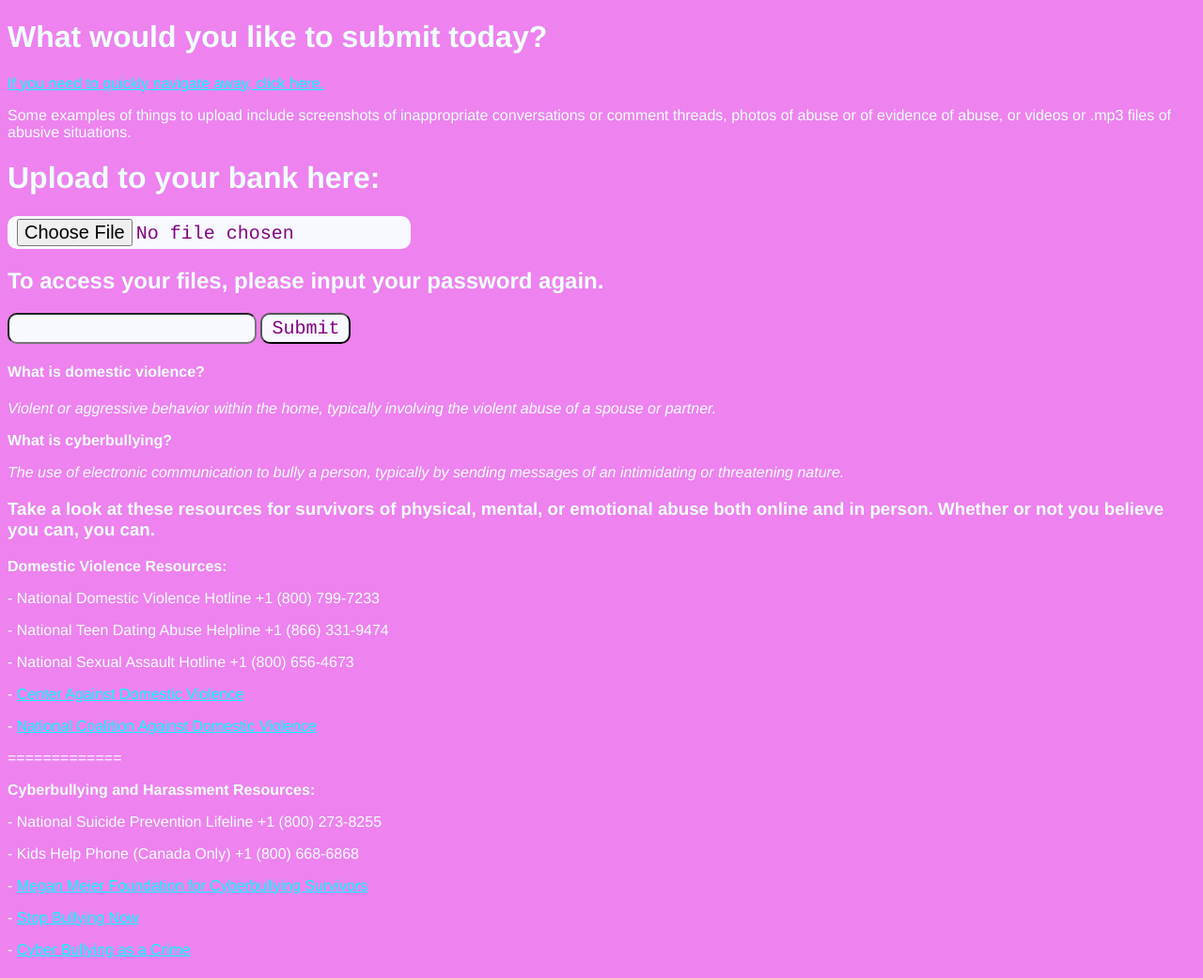
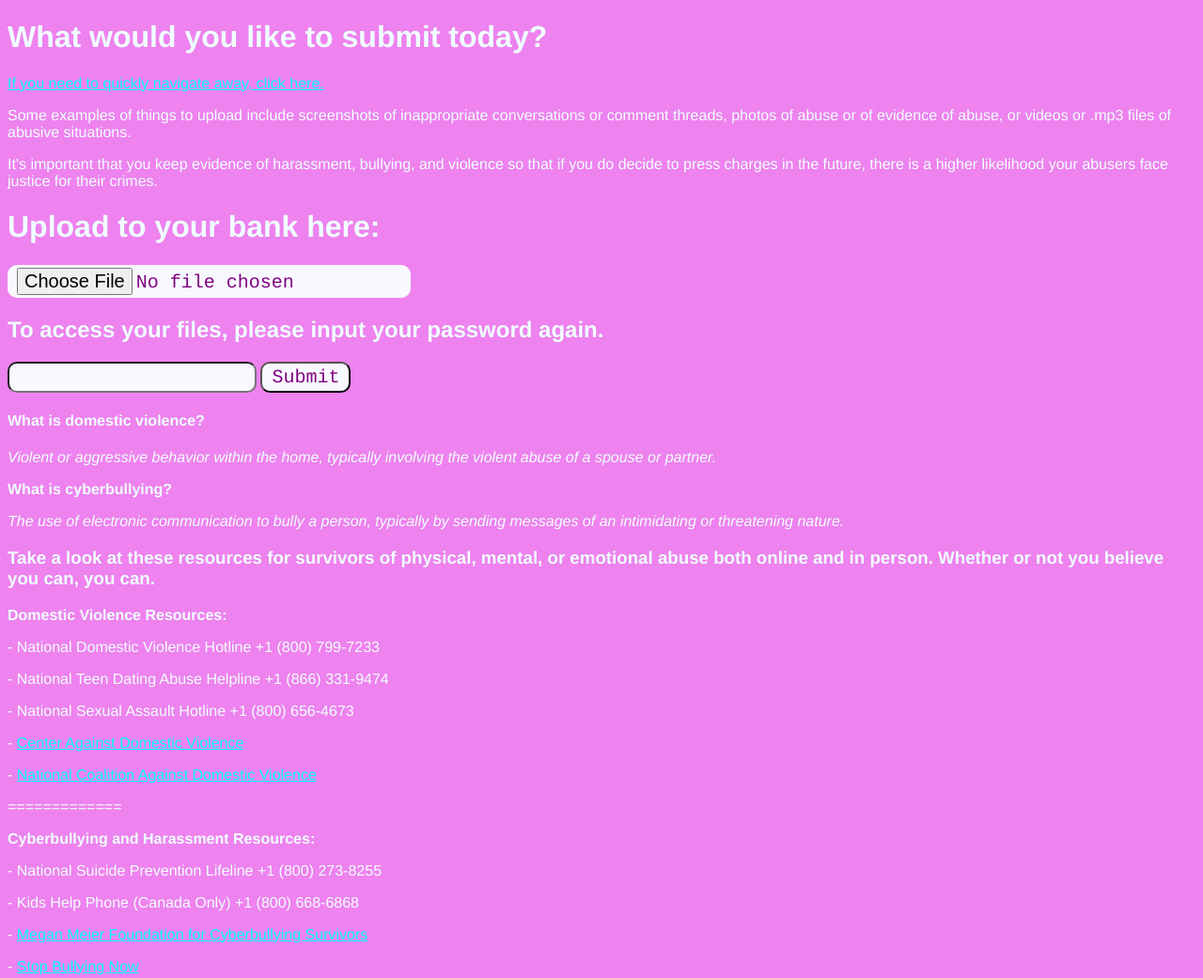
Before and after one commit to heathercrew/Pearl-Hacks-2017, a plain HTML site: page storagespace.html in a window 1280 px wide. Shown: the top 1041 px of the page at 94% size. Drawn offline with Linux system fonts and the light colour scheme.

Commit message:
Update storagespace.html

```diff
--- a/storagespace.html
+++ b/storagespace.html
@@ -69,7 +69,7 @@
 <h1> What would you like to submit today?</h1>
     <p> <a href='landing.html' class=button> If you need to quickly navigate away, click here. </a> </p>
     <p> Some examples of things to upload include screenshots of inappropriate conversations or comment threads, photos of abuse or of evidence of abuse, or videos or .mp3 files of abusive situations.</p>
-
+  <p> It's important that you keep evidence of harassment, bullying, and violence so that if you do decide to press charges in the future, there is a higher likelihood your abusers face justice for their crimes.</p>
     <h1> Upload to your bank here: </h1>
     <input type="file" class=button/>
 
```
